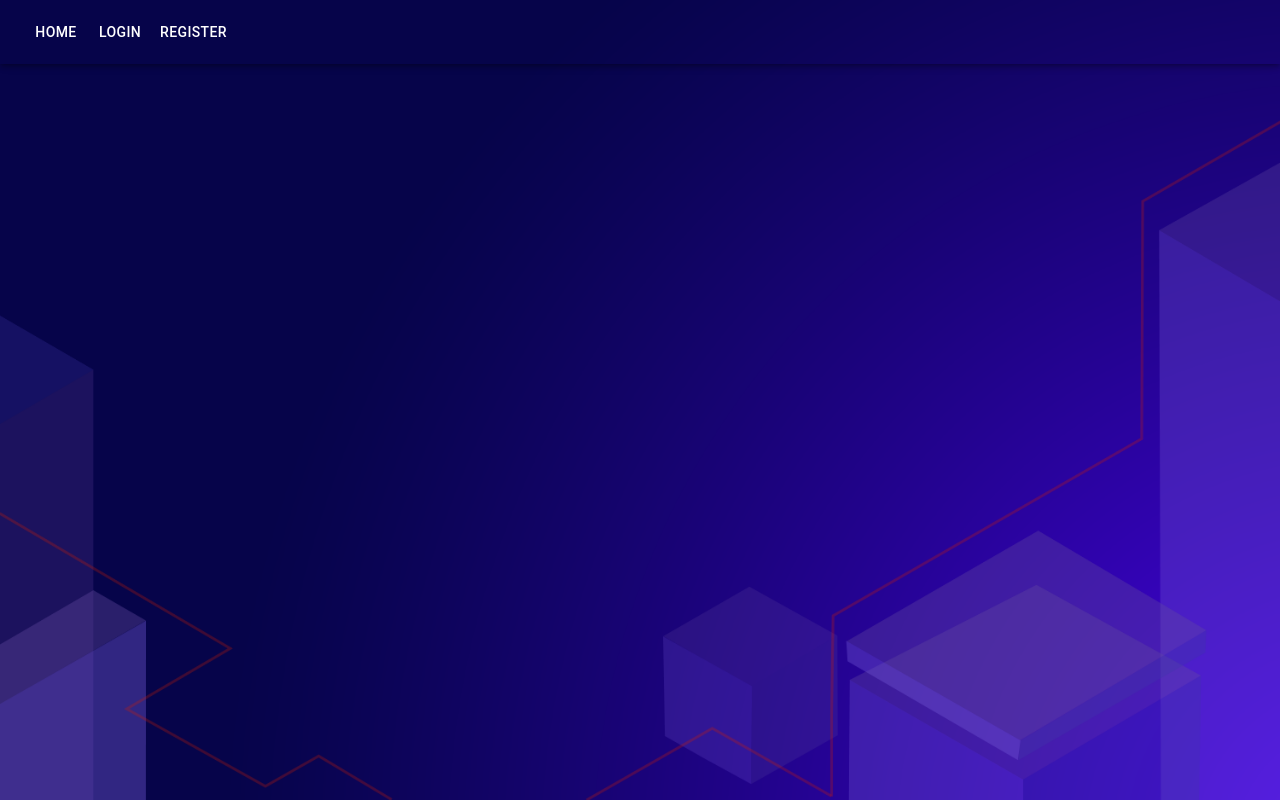
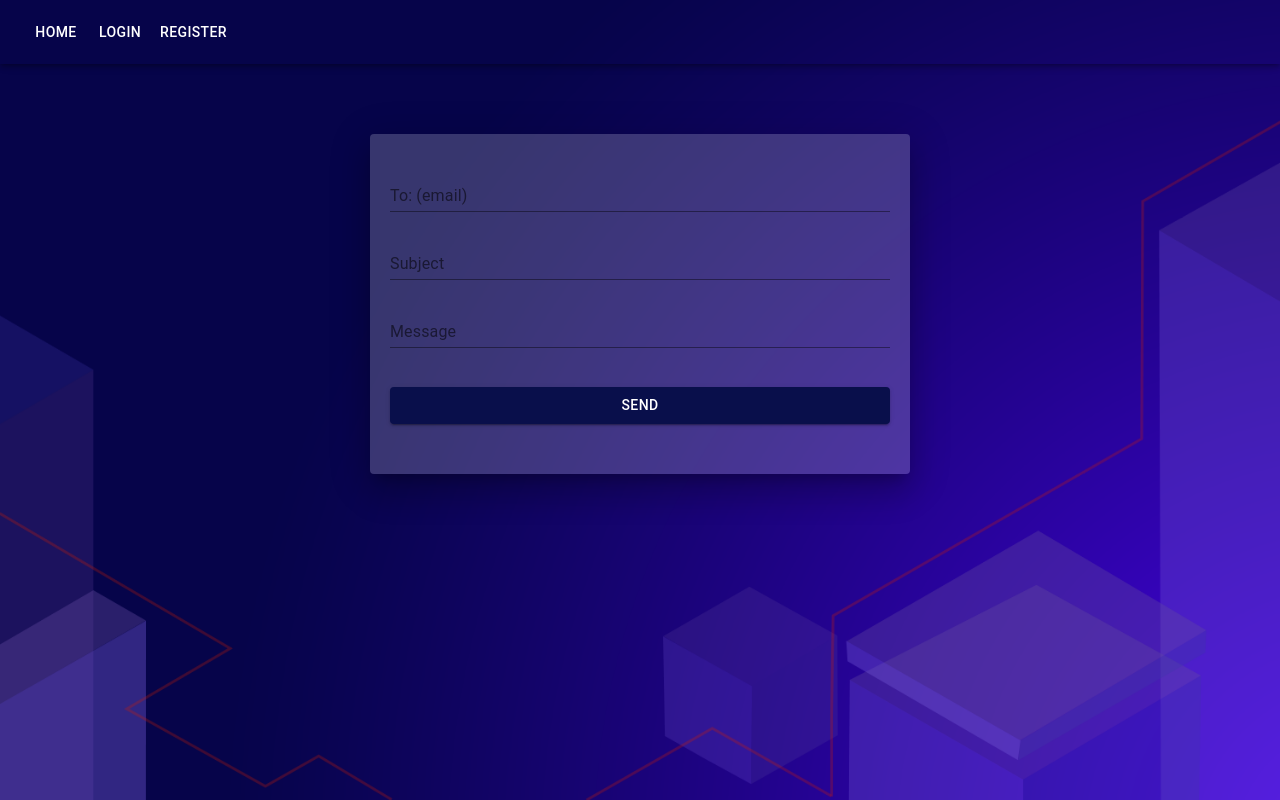
Before and after one commit to benceVadasz/get-to-know-lara-frontend, a React (Create React App) app: page /compose in a window 1280 px wide. Built offline with nearby package versions, Linux system fonts and the light colour scheme.

Commit message:
fix Compose.js component

```diff
--- a/src/App.js
+++ b/src/App.js
@@ -6,6 +6,7 @@ import Inbox from "./components/Inbox";
 import Welcome from "./pages/Welcome";
 import Register from "./pages/Registration";
 import Login from "./pages/Login";
+import Compose from "./pages/Compose";
 
 
 function App() {
@@ -19,6 +20,7 @@ function App() {
                 <Route exact path="/welcome" children={<Welcome />} />
                 <Route exact path="/register" children={<Register />} />
                 <Route exact path="/login" children={<Login />} />
+                <Route exact path="/compose" children={<Compose />} />
             </Router>
         </div>
     );
--- a/src/components/Navbar.js
+++ b/src/components/Navbar.js
@@ -34,7 +34,7 @@ export default function Navbar() {
 
     const classes = useStyles();
     const [loading, setLoading] = useState(false);
-    const isLoggedIn = sessionStorage.getItem("email") != null;
+    const isLoggedIn = sessionStorage.getItem("token") != null;
     let navRow;
     const handleLogout = (e) => {
         setLoading(true);
@@ -61,7 +61,7 @@ export default function Navbar() {
             <div>
                 <IconButton
                     component={Link}
-                    to="/mail/compose"
+                    to="/compose"
                     aria-label="account of current user"
                     aria-controls="menu-appbar"
                     aria-haspopup="true"
--- /dev/null
+++ b/src/pages/Compose.js
@@ -0,0 +1,109 @@
+import React, { useState } from "react";
+import { Grid, Paper, TextField, Button } from "@material-ui/core";
+import axios from "axios";
+import Spinner from "react-spinner-material";
+import {BASE_URL} from "../constants";
+
+function Compose() {
+    const paperStyle = {
+        backgroundColor: "rgba(255, 255, 255, 0.2)",
+        padding: "30px 20px",
+        height: 280,
+        width: 500,
+        margin: "70px auto",
+    };
+    const formStyle = {
+        height: 260,
+        display: "flex",
+        flexFlow: "column wrap",
+        justifyContent: "space-between",
+    };
+    const load = {
+        position: "fixed",
+        top: "50%",
+        left: "50%",
+        transform: "translate(-50%, -50%)",
+    };
+    const messageStyle = { marginBottom: 20 };
+    const button = { color: "white", backgroundColor: "#090F4B"};
+    const [email, setEmail] = useState("");
+    const [subject, setSubject] = useState("");
+    const [message, setMessage] = useState("");
+    const [loading, setLoading] = useState("");
+
+    const submit = (e) => {
+        if (subject.length < 255) {
+            alert("message cannot be longer than 255 characters");
+        } else {
+            const token = sessionStorage.getItem("token");
+            setLoading(true);
+            e.preventDefault();
+            return axios({
+                method: "post",
+                url:
+                    `${BASE_URL}/compose`,
+
+                headers: { Authorization: "Bearer " + token },
+                params: { email, subject, message },
+            })
+                .then((response) => {
+                    setLoading(false);
+                    console.log(response);
+                    window.location.href = "/";
+                })
+                .catch(function (error) {});
+        }
+    };
+
+    if (loading)
+        return (
+            <div style={load}>
+                <Spinner
+                    size={120}
+                    spinnerColor={"#333"}
+                    spinnerWidth={2}
+                    visible={true}
+                />
+            </div>
+        );
+
+    return (
+        <div>
+            <Grid>
+                <Paper elevation={20} style={paperStyle}>
+                    <form id="form" style={formStyle} onSubmit={submit}>
+                        <TextField
+                            fullWidth
+                            onChange={(e) => setEmail(e.target.value)}
+                            label="To: (email)"
+                            name="email"
+                            placeholder="Enter your email"
+                        />
+                        <TextField
+                            fullWidth
+                            onChange={(e) => setSubject(e.target.value)}
+                            label="Subject"
+                            type="text"
+                            name="subject"
+                            placeholder="Subject..."
+                        />
+                        <TextField
+                            fullWidth
+                            style={messageStyle}
+                            onChange={(e) => setMessage(e.target.value)}
+                            label="Message"
+                            type="text"
+                            name="Message"
+                            placeholder="Message..."
+                        />
+                        <Button type="submit" variant="contained" style={button}>
+                            Send
+                        </Button>
+                    </form>
+                </Paper>
+            </Grid>
+        </div>
+    );
+}
+
+export default Compose;
```
